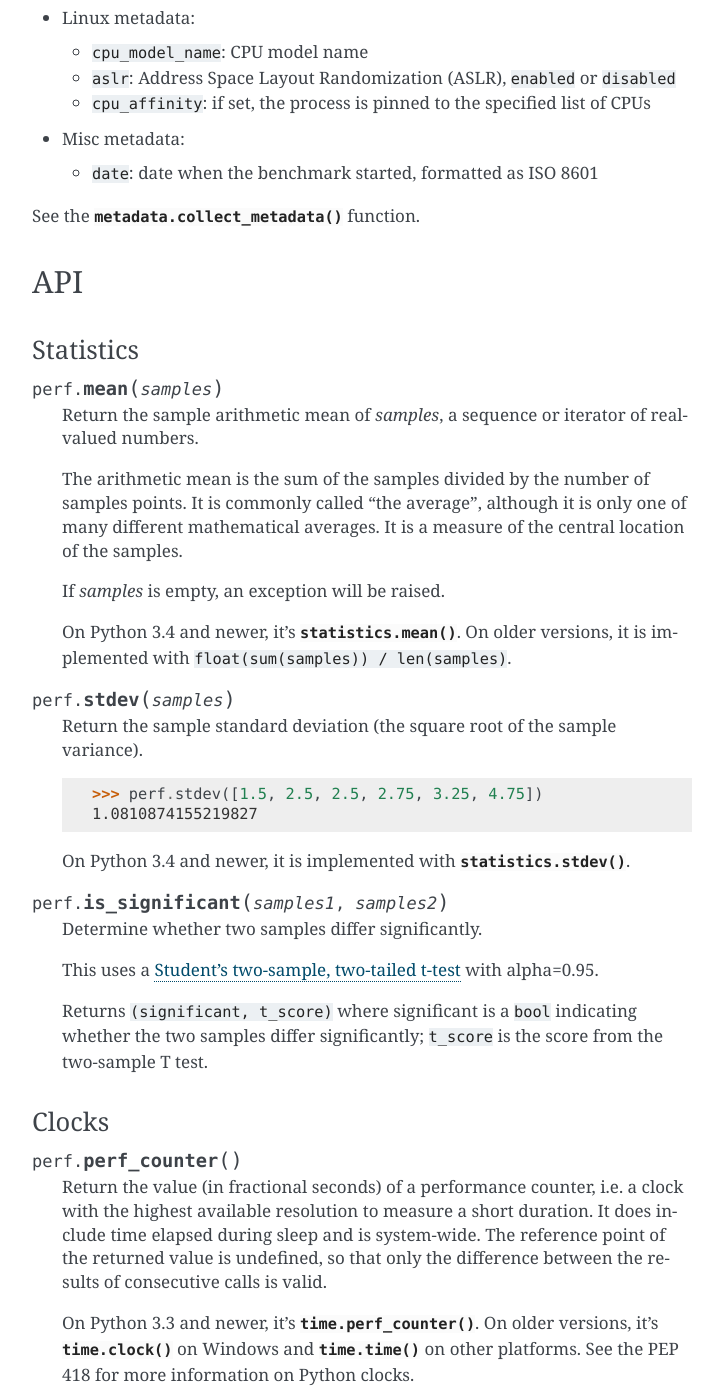
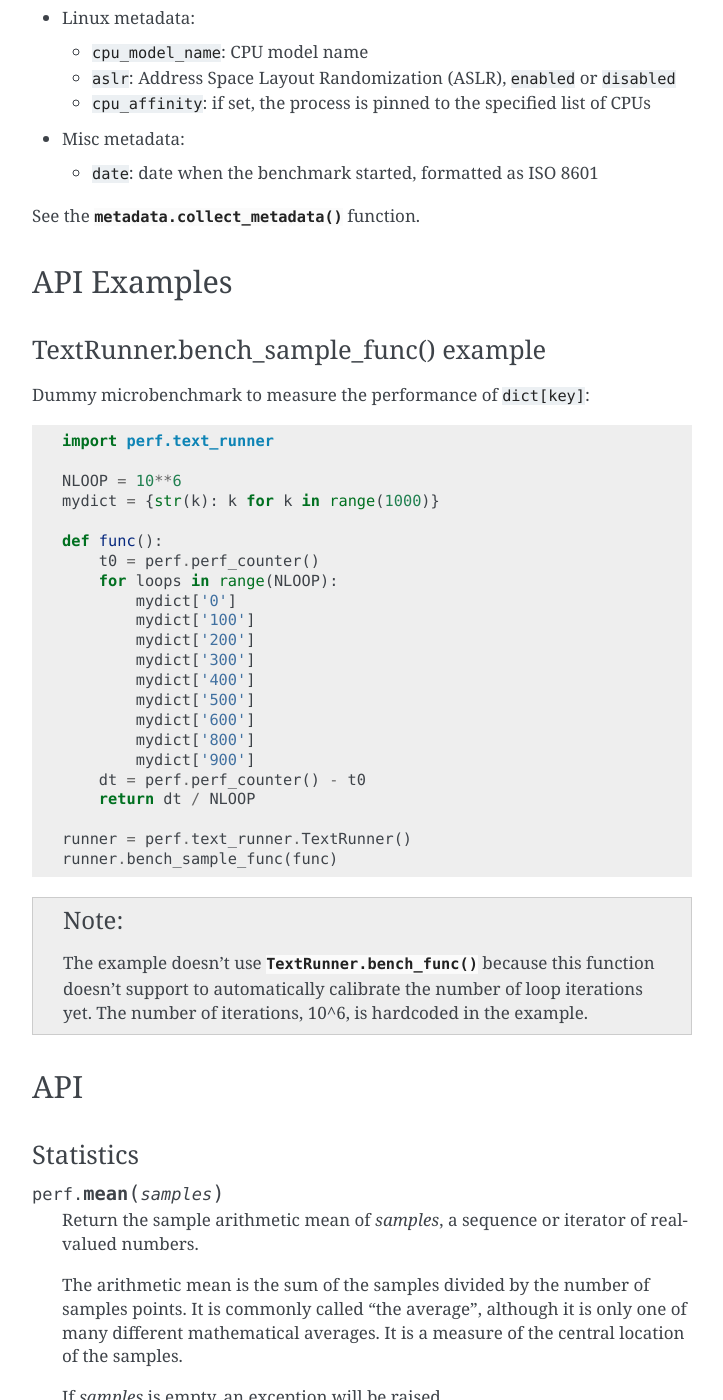
Before and after one commit to psf/pyperf, a Sphinx documentation site: the page built from doc/index.rst, in a window 1280 px wide and 1400 px high, scrolled down 4569 px. Shown: the whole window, without its empty margins (388-1111 px from the left). Built offline with Sphinx 7.4.7, drawn with Linux system fonts in a browser that asks for light colours; some of the changed text lies outside the part shown.

Commit message:
doc: API example

```diff
--- a/doc/index.rst
+++ b/doc/index.rst
@@ -227,6 +227,44 @@ Metadata
   - ``date``: date when the benchmark started, formatted as ISO 8601
 
 See the :func:`metadata.collect_metadata` function.
+
+
+API Examples
+============
+
+TextRunner.bench_sample_func() example
+--------------------------------------
+
+Dummy microbenchmark to measure the performance of ``dict[key]``::
+
+    import perf.text_runner
+
+    NLOOP = 10**6
+    mydict = {str(k): k for k in range(1000)}
+
+    def func():
+        t0 = perf.perf_counter()
+        for loops in range(NLOOP):
+            mydict['0']
+            mydict['100']
+            mydict['200']
+            mydict['300']
+            mydict['400']
+            mydict['500']
+            mydict['600']
+            mydict['800']
+            mydict['900']
+        dt = perf.perf_counter() - t0
+        return dt / NLOOP
+
+    runner = perf.text_runner.TextRunner()
+    runner.bench_sample_func(func)
+
+.. note::
+   The example doesn't use :meth:`TextRunner.bench_func` because this
+   function doesn't support to automatically calibrate the number of
+   loop iterations yet. The number of iterations, 10^6, is hardcoded in the
+   example.
 
 
 API
```
